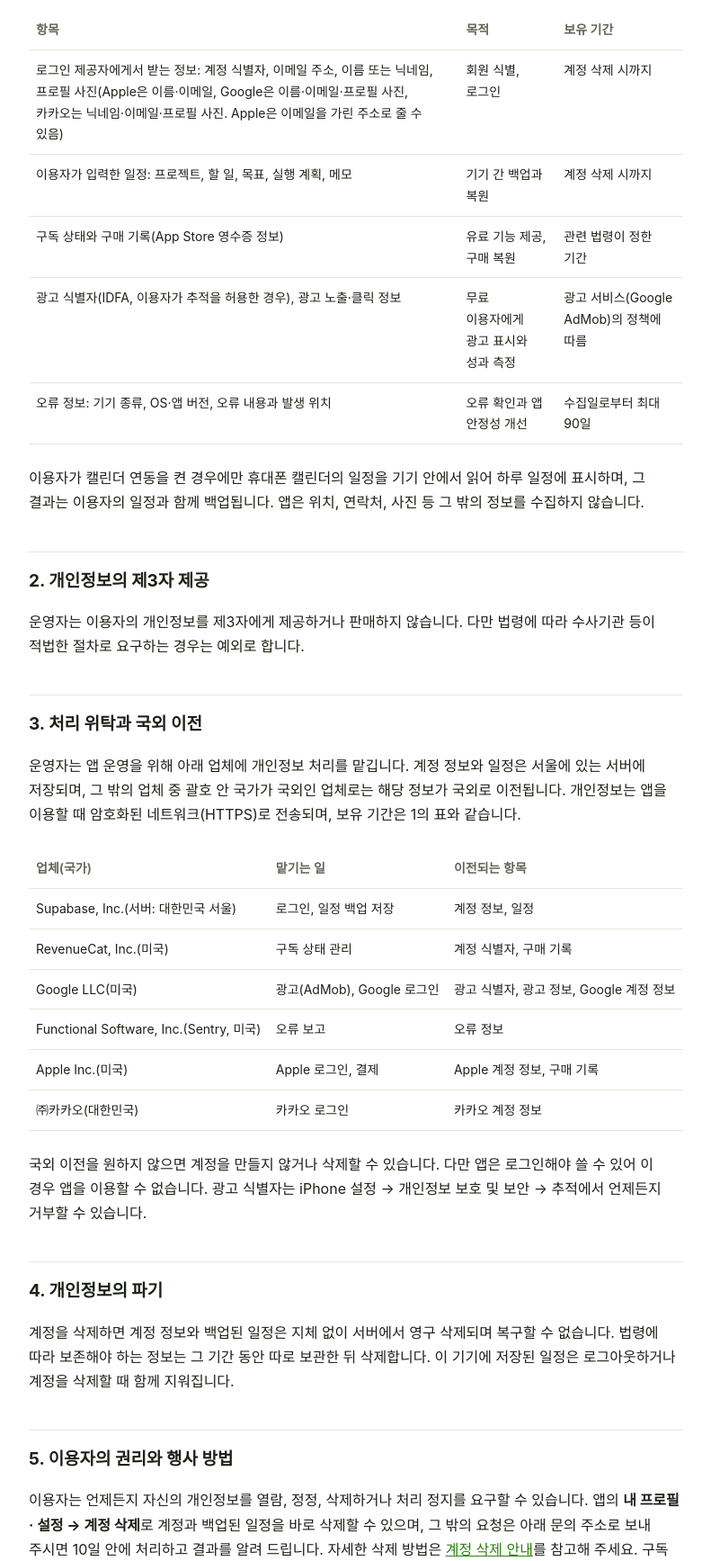
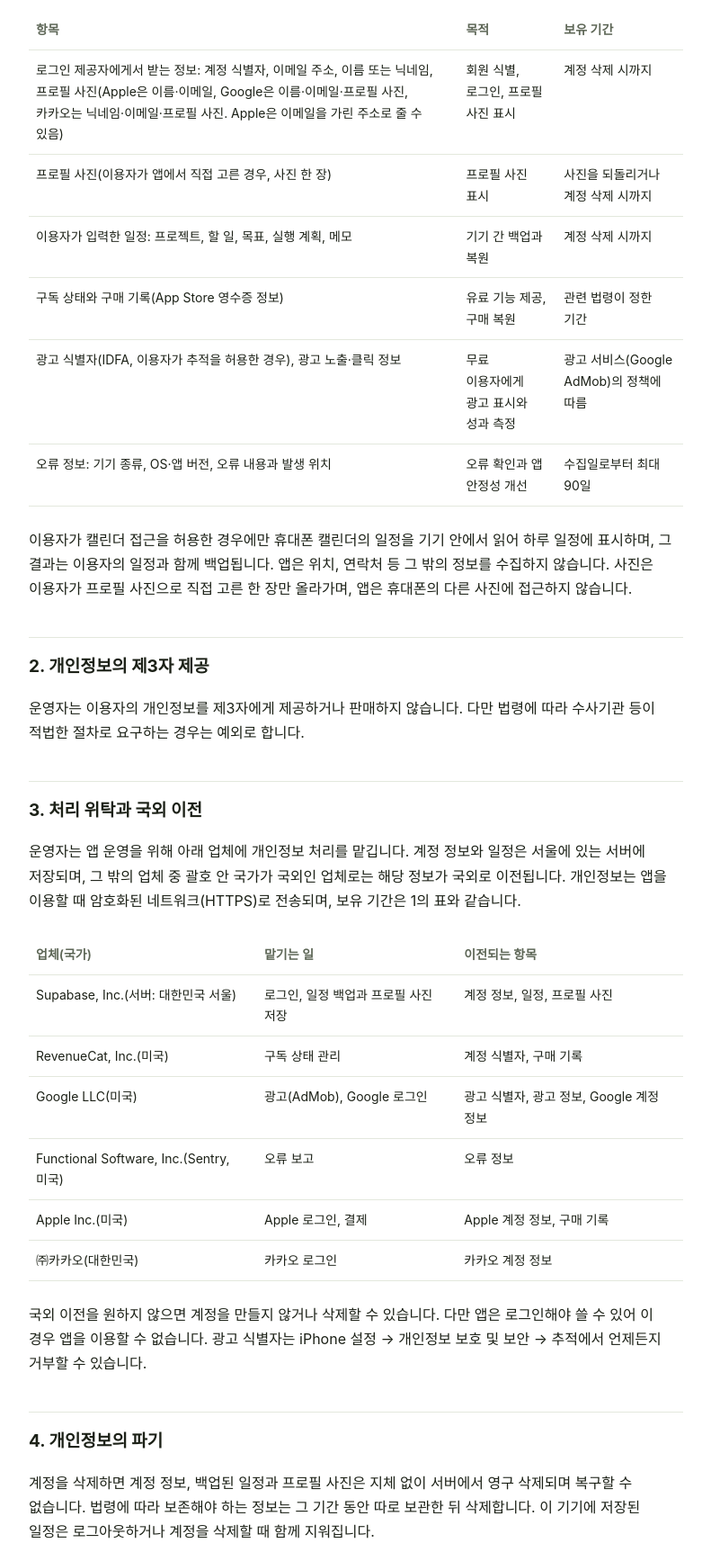
Before and after one commit to forcodezoooo-svg/forcodezoooo-svg.github.io, a plain HTML site: page privacy.html in a window 1280 px wide. Shown: the part 308-2043 px from the top of the page at 90% size, without its empty margins (244-1035 px from the left). Drawn offline with Linux system fonts and the light colour scheme.

Commit message:
Add files via upload

```diff
--- a/privacy.html
+++ b/privacy.html
@@ -19,7 +19,7 @@
     </header>
     <main class="wrap">
       <h1>개인정보처리방침</h1>
-      <p class="muted">시행일 2026년 11월 18일</p>
+      <p class="muted">시행일 2026년 11월 19일</p>
       <p>
         zoooo(이하 "운영자")는 SpirA 앱(이하 "앱")을 운영하며, 「개인정보 보호법」 등 관련 법령에
         따라 이용자의 개인정보를 보호하고 관련 고충을 신속하게 처리하기 위해 다음과 같이
@@ -43,8 +43,13 @@
                 사진(Apple은 이름·이메일, Google은 이름·이메일·프로필 사진, 카카오는
                 닉네임·이메일·프로필 사진. Apple은 이메일을 가린 주소로 줄 수 있음)
               </td>
-              <td>회원 식별, 로그인</td>
+              <td>회원 식별, 로그인, 프로필 사진 표시</td>
               <td>계정 삭제 시까지</td>
+            </tr>
+            <tr>
+              <td>프로필 사진(이용자가 앱에서 직접 고른 경우, 사진 한 장)</td>
+              <td>프로필 사진 표시</td>
+              <td>사진을 되돌리거나 계정 삭제 시까지</td>
             </tr>
             <tr>
               <td>이용자가 입력한 일정: 프로젝트, 할 일, 목표, 실행 계획, 메모</td>
@@ -70,9 +75,10 @@
         </table>
       </div>
       <p>
-        이용자가 캘린더 연동을 켠 경우에만 휴대폰 캘린더의 일정을 기기 안에서 읽어 하루 일정에
-        표시하며, 그 결과는 이용자의 일정과 함께 백업됩니다. 앱은 위치, 연락처, 사진 등 그 밖의
-        정보를 수집하지 않습니다.
+        이용자가 캘린더 접근을 허용한 경우에만 휴대폰 캘린더의 일정을 기기 안에서 읽어 하루 일정에
+        표시하며, 그 결과는 이용자의 일정과 함께 백업됩니다. 앱은 위치, 연락처 등 그 밖의 정보를
+        수집하지 않습니다. 사진은 이용자가 프로필 사진으로 직접 고른 한 장만 올라가며, 앱은 휴대폰의
+        다른 사진에 접근하지 않습니다.
       </p>
 
       <h2>2. 개인정보의 제3자 제공</h2>
@@ -100,8 +106,8 @@
           <tbody>
             <tr>
               <td>Supabase, Inc.(서버: 대한민국 서울)</td>
-              <td>로그인, 일정 백업 저장</td>
-              <td>계정 정보, 일정</td>
+              <td>로그인, 일정 백업과 프로필 사진 저장</td>
+              <td>계정 정보, 일정, 프로필 사진</td>
             </tr>
             <tr>
               <td>RevenueCat, Inc.(미국)</td>
@@ -139,9 +145,9 @@
 
       <h2>4. 개인정보의 파기</h2>
       <p>
-        계정을 삭제하면 계정 정보와 백업된 일정은 지체 없이 서버에서 영구 삭제되며 복구할 수
-        없습니다. 법령에 따라 보존해야 하는 정보는 그 기간 동안 따로 보관한 뒤 삭제합니다. 이 기기에
-        저장된 일정은 로그아웃하거나 계정을 삭제할 때 함께 지워집니다.
+        계정을 삭제하면 계정 정보, 백업된 일정과 프로필 사진은 지체 없이 서버에서 영구 삭제되며
+        복구할 수 없습니다. 법령에 따라 보존해야 하는 정보는 그 기간 동안 따로 보관한 뒤 삭제합니다.
+        이 기기에 저장된 일정은 로그아웃하거나 계정을 삭제할 때 함께 지워집니다.
       </p>
 
       <h2>5. 이용자의 권리와 행사 방법</h2>
```
Also changed, not shown: delete-account.html (+4 -1 lines).
